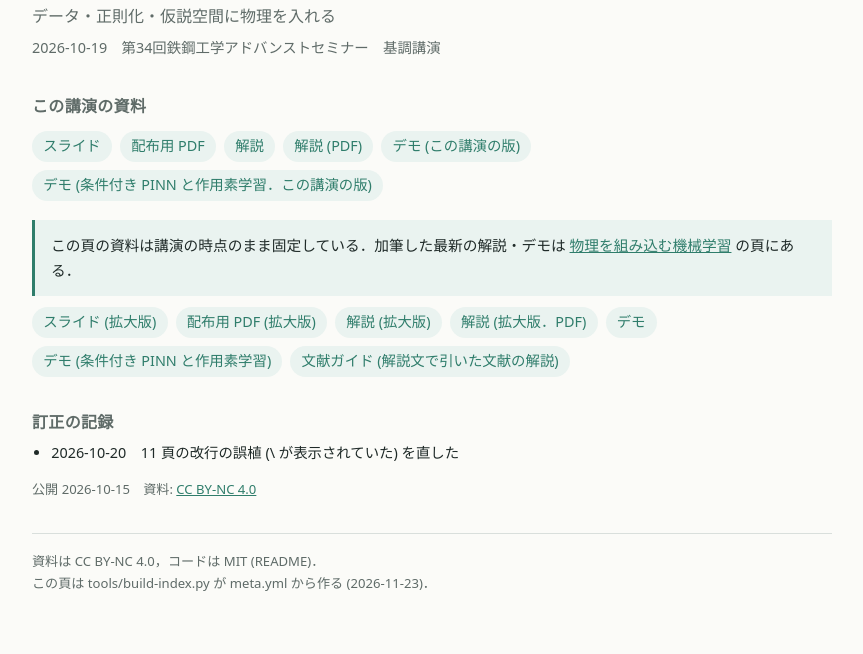
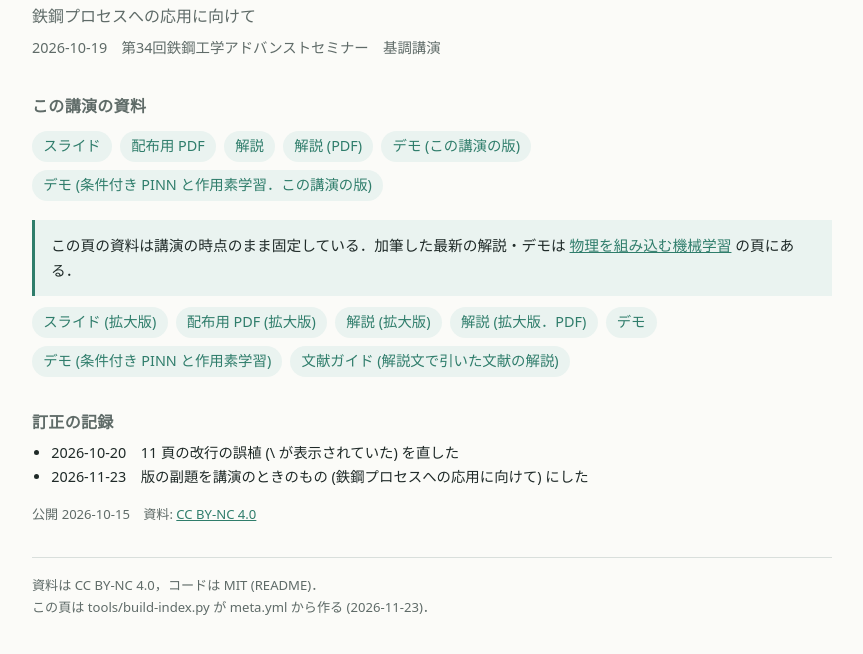
Before and after one commit to noboru-murata/talks, a plain HTML site: page physics-informed-ml/2026-10-19/index.html in a window 1280 px wide. Shown: the part 118-772 px from the top of the page, without its empty margins (208-1071 px from the left). Drawn offline with Linux system fonts and the light colour scheme.

Commit message:
physics-informed-ml/2026-10-19: PUB_FIX, the edition keeps the subtitle of the talk (鉄鋼プロセスへの応用に向けて); files unchanged
Co-Authored-By: Claude Opus 5.5 <noreply@anthropic.com>
Claude-Session: https://claude.ai/code/session_011fTxixH1Dp35KrM9oSWZkn

```diff
--- a/physics-informed-ml/2026-10-19/index.html
+++ b/physics-informed-ml/2026-10-19/index.html
@@ -40,14 +40,14 @@ footer a{color:inherit}
 <main>
 <nav class="crumb"><a href="../../">講演資料</a> › <a href="../">物理を組み込む機械学習</a></nav>
 <header><h1>物理を組み込む機械学習</h1>
-<p>データ・正則化・仮説空間に物理を入れる</p>
+<p>鉄鋼プロセスへの応用に向けて</p>
 <p class="ev"><time datetime="2026-10-19">2026-10-19</time>　第34回鉄鋼工学アドバンストセミナー　基調講演</p>
 </header>
 <h2 class="sec">この講演の資料</h2>
 <ul class="links"><li><a href="talk/physics-informed-ml.html">スライド</a></li><li><a href="talk/physics-informed-ml-handout.pdf">配布用 PDF</a></li><li><a href="talk/physics-informed-ml-note.html">解説</a></li><li><a href="talk/physics-informed-ml-note.pdf">解説 (PDF)</a></li><li><a href="demo/clothoid-pinn.html">デモ (この講演の版)</a></li><li><a href="demo/fast-solve.html">デモ (条件付き PINN と作用素学習．この講演の版)</a></li></ul>
 <p class="note">この頁の資料は講演の時点のまま固定している．加筆した最新の解説・デモは <a href="../">物理を組み込む機械学習</a> の頁にある．</p>
 <ul class="links"><li><a href="../talk/physics-informed-ml.html">スライド (拡大版)</a></li><li><a href="../talk/physics-informed-ml-handout.pdf">配布用 PDF (拡大版)</a></li><li><a href="../report/physics-informed-ml-companion.html">解説 (拡大版)</a></li><li><a href="../report/physics-informed-ml-companion.pdf">解説 (拡大版．PDF)</a></li><li><a href="../demo/clothoid-pinn.html">デモ</a></li><li><a href="../demo/fast-solve.html">デモ (条件付き PINN と作用素学習)</a></li><li><a href="../report/physics-informed-ml-references.html">文献ガイド (解説文で引いた文献の解説)</a></li></ul>
-<h2 class="sec">訂正の記録</h2><ul class="rev"><li><time>2026-10-20</time>　11 頁の改行の誤植 (\ が表示されていた) を直した</li></ul>
+<h2 class="sec">訂正の記録</h2><ul class="rev"><li><time>2026-10-20</time>　11 頁の改行の誤植 (\ が表示されていた) を直した</li><li><time>2026-11-23</time>　版の副題を講演のときのもの (鉄鋼プロセスへの応用に向けて) にした</li></ul>
 <p class="small">公開 2026-10-15　資料: <a href="https://creativecommons.org/licenses/by-nc/4.0/deed.ja">CC BY-NC 4.0</a></p>
 <footer>資料は CC BY-NC 4.0，コードは MIT (README)．<br>この頁は tools/build-index.py が meta.yml から作る (2026-11-23)．</footer>
 </main>
```
Also changed, not shown: physics-informed-ml/index.html (+1 -0 lines), 1 other file.
